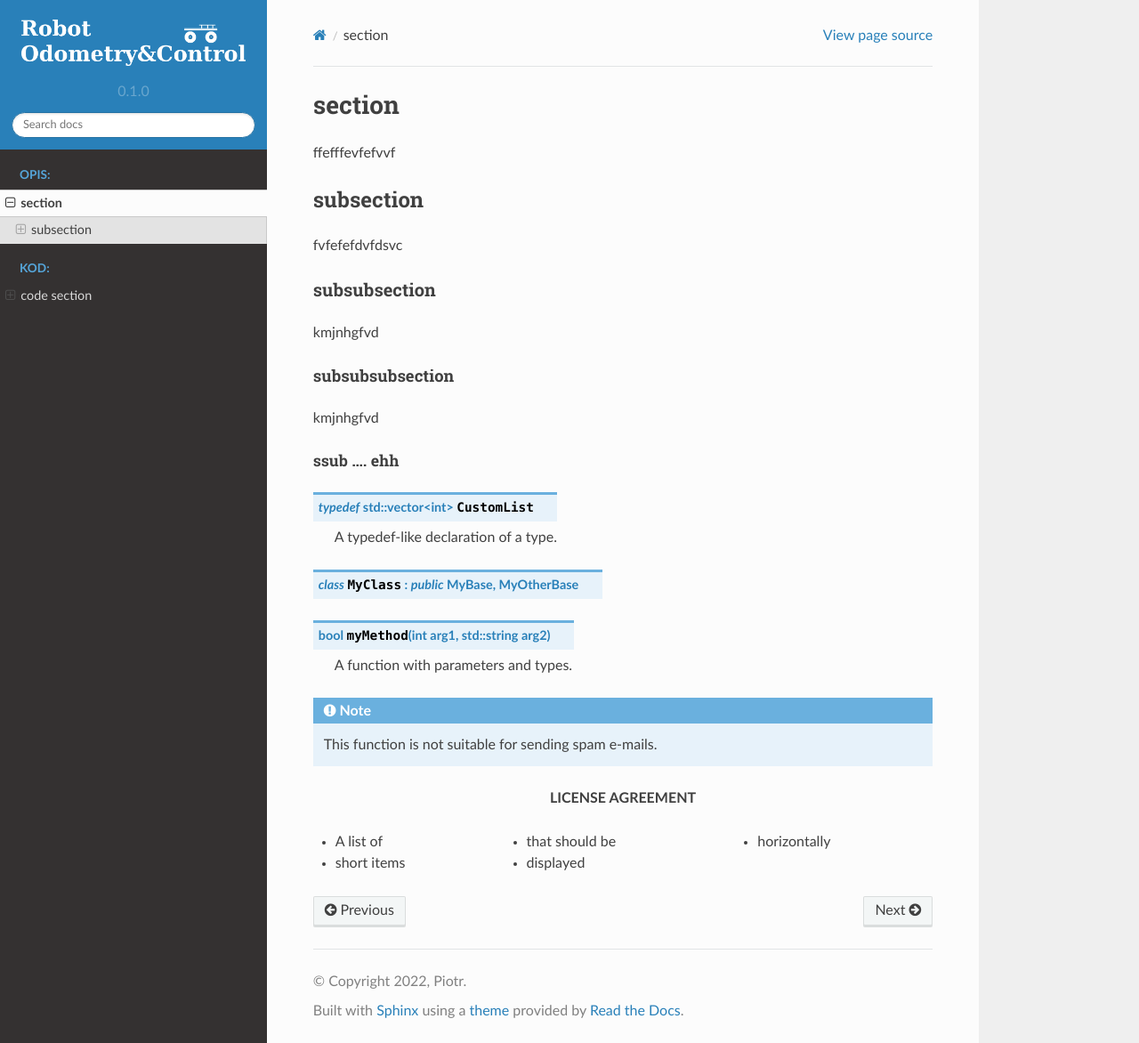
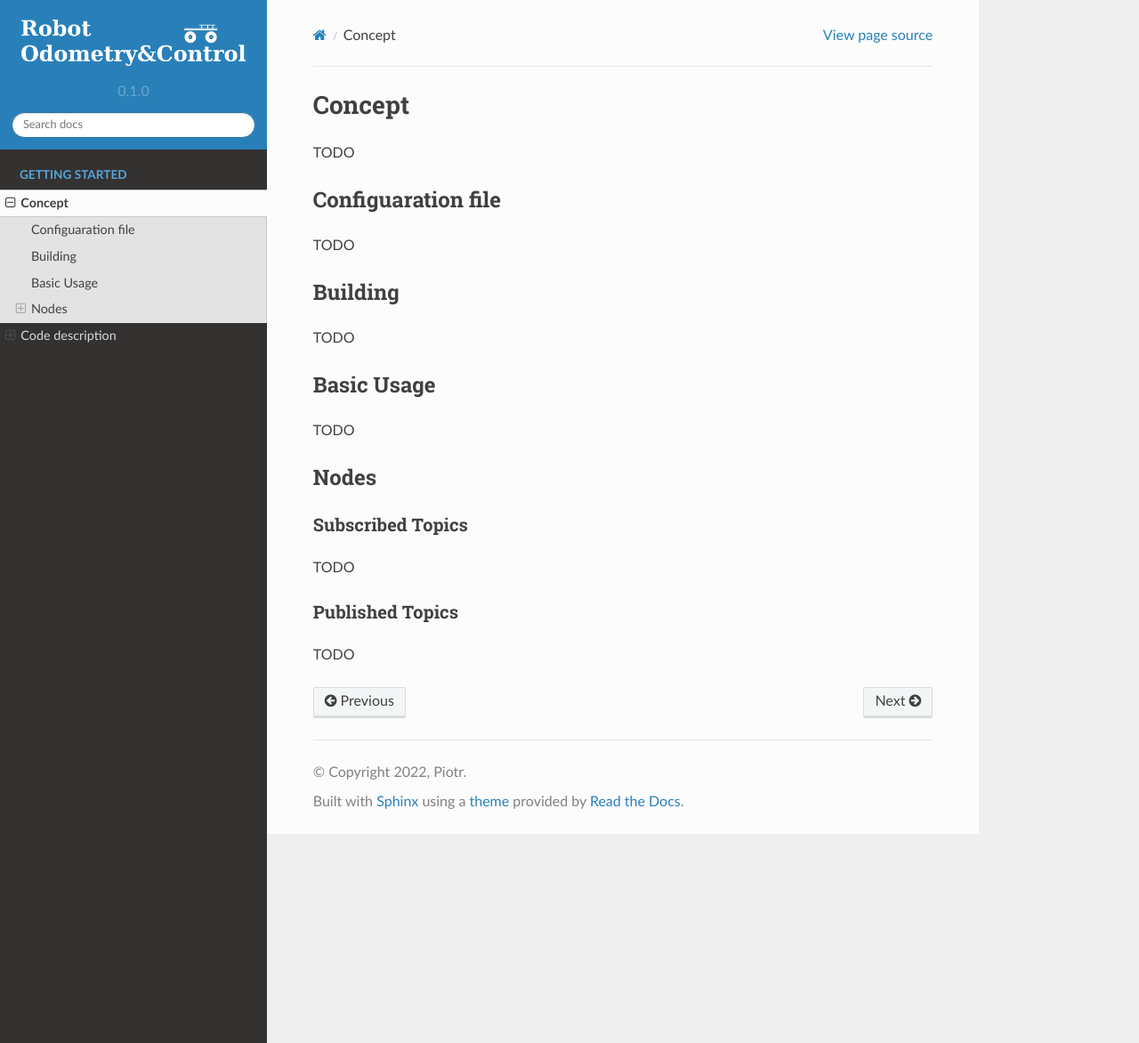
Before and after one commit to fizysky/robot_odometry_and_control_docs, a Sphinx documentation site: the page built from docs/source/para.rst, in a window 1280 px wide and 1172 px high. Shown: the whole window at 89% size. Built offline with Sphinx 7.4.7 and the Read the Docs theme 2.0.0, drawn with Linux system fonts in a browser that asks for light colours.

Commit message:
base for futher development

```diff
--- a/docs/source/para.rst
+++ b/docs/source/para.rst
@@ -1,52 +1,32 @@
 **************
-section
+Concept
 **************
 
-ffefffevfefvvf
+TODO
 
+Configuaration file
+*******************
 
-subsection
-==========
+TODO
 
+Building
+********
 
-fvfefefdvfdsvc
+TODO
 
-subsubsection
--------------
+Basic Usage
+***********
 
-kmjnhgfvd
+TODO
 
-subsubsubsection
-"""""""""""""""""
+Nodes
+*****
 
-kmjnhgfvd
+Subscribed Topics
+=================
+TODO
 
-ssub .... ehh
-^^^^^^^^^^^^^
-.. cpp:type:: std::vector<int> CustomList
+Published Topics
+================
 
-   A typedef-like declaration of a type.
-
-.. cpp:class:: MyClass : public MyBase, MyOtherBase
-
-.. cpp:function:: bool myMethod(int arg1, std::string arg2)
-
-   A function with parameters and types.
-
-.. note::
-
-   This function is not suitable for sending spam e-mails.
-
-.. centered:: LICENSE AGREEMENT
-
-
-.. hlist::
-   :columns: 3
-
-   * A list of
-   * short items
-   * that should be
-   * displayed
-   * horizontally
-
-.. highlight:: c
+TODO
```
Also changed, not shown: docs/source/code.rst (+5 -12 lines), docs/source/index.rst (+11 -9 lines).
